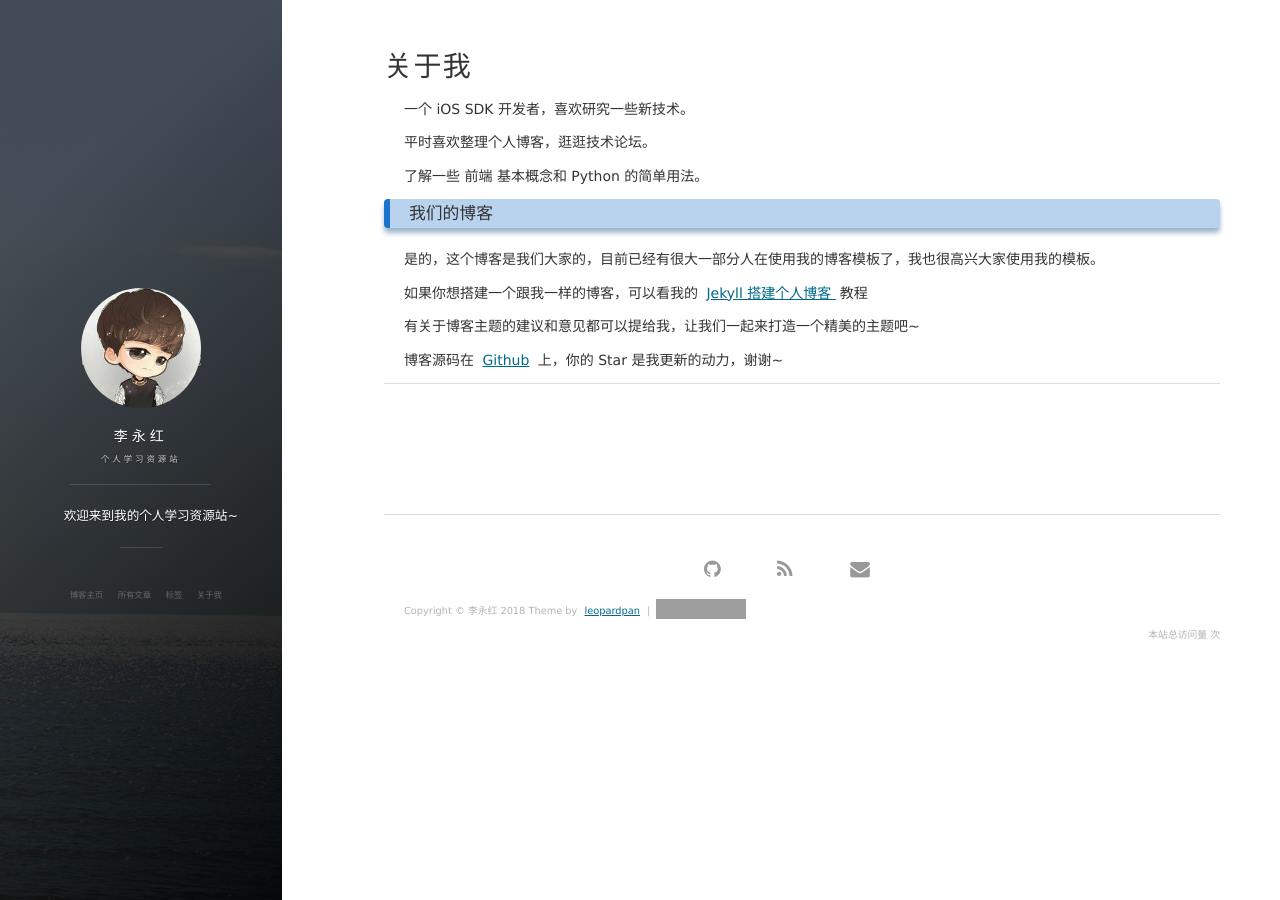
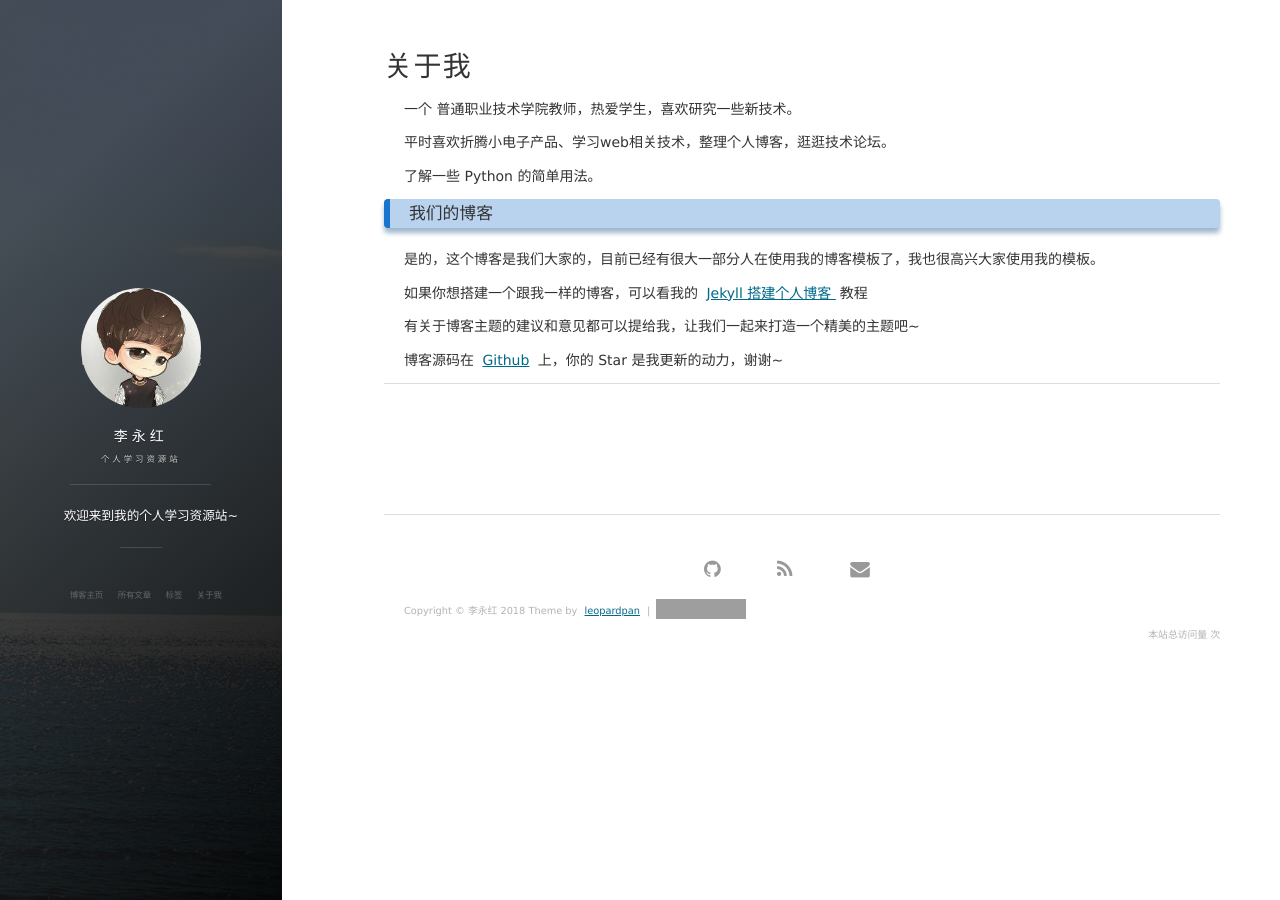
Before and after one commit to cuteftp/cuteftp.github.io, a Jekyll site: the page built from about.md, in a window 1280 px wide. Built offline with Jekyll 4.4.1, drawn with Linux system fonts in a browser that asks for light colours; nearby versions of some CDN libraries; comment, search, counter and statistics services are not loaded; grey boxes are pictures that could not be loaded.

Commit message:
Update about.md

```diff
--- a/about.md
+++ b/about.md
@@ -3,11 +3,11 @@ layout: page
 title: 关于我
 ---
 
-一个 iOS SDK 开发者，喜欢研究一些新技术。
+一个 普通职业技术学院教师，热爱学生，喜欢研究一些新技术。
 <p>
-平时喜欢整理个人博客，逛逛技术论坛。
+平时喜欢折腾小电子产品、学习web相关技术，整理个人博客，逛逛技术论坛。
 <p>
-了解一些 前端 基本概念和 Python 的简单用法。
+了解一些 Python 的简单用法。
 
 <p>
 
@@ -29,7 +29,7 @@ title: 关于我
 
 <p>
 
-博客源码在 <a target="_blank" href='https://github.com/leopardpan/leopardpan.github.io/'>Github</a> 上，你的 Star 是我更新的动力，谢谢~
+博客源码在 <a target="_blank" href='https://github.com/cuteftp/cuteftp.github.io/'>Github</a> 上，你的 Star 是我更新的动力，谢谢~
 
 <p>
 
```
